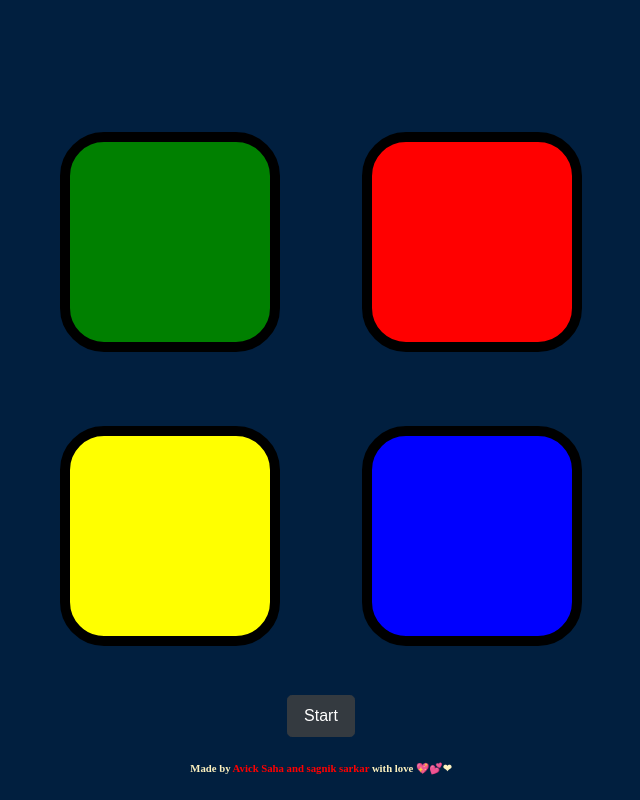
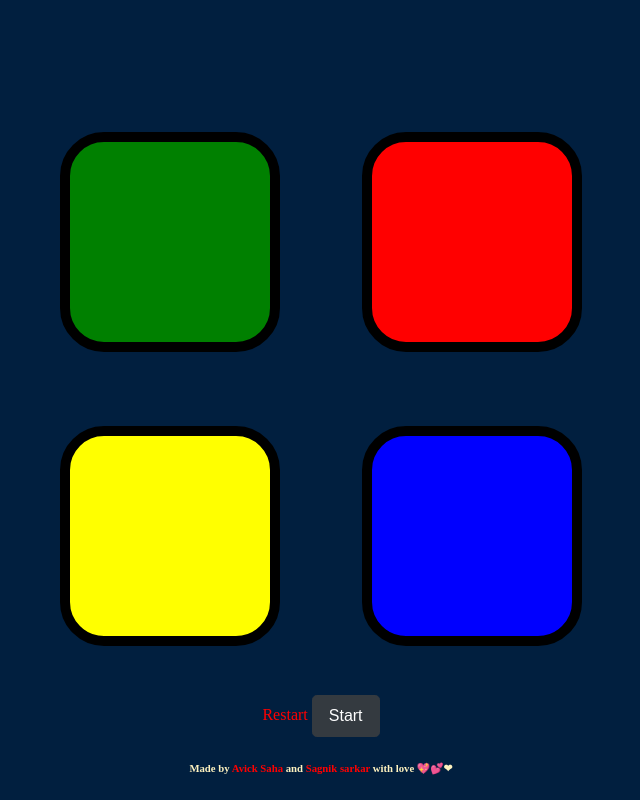
Before and after one commit to sagnik403/simon, a plain HTML site: page index.html in a window 1280 px wide. Shown: the part 387-1187 px from the top of the page, without its empty margins (319-959 px from the left). Drawn offline with nearby package versions, Linux system fonts and the light colour scheme; a web font is replaced by a local one.

Commit message:
Update index.html

```diff
--- a/index.html
+++ b/index.html
@@ -43,9 +43,10 @@
     </div>
 
   </div>
+  <a href="#" id="reload" onclick="window.location.reload(true);">Restart</a>
 
   <button class="btn-1 btn-lg btn-dark" id="bt" onclick="startGame()">Start</button>
-  <h6 class="author">Made by <a href="https://sonicboomboom.github.io/Personal-Site/">Avick Saha and sagnik sarkar</a> with love 💖💕❤</h6>
+  <h6 class="author">Made by <a href="https://sonicboomboom.github.io/Personal-Site/">Avick Saha</a> and <a href="https://github.com/sagnik403">Sagnik sarkar</a> with love 💖💕❤</h6>
 
   <script src="https://ajax.googleapis.com/ajax/libs/jquery/3.5.1/jquery.min.js"></script>
   <script src="index.js" charset="utf-8"></script>
```
